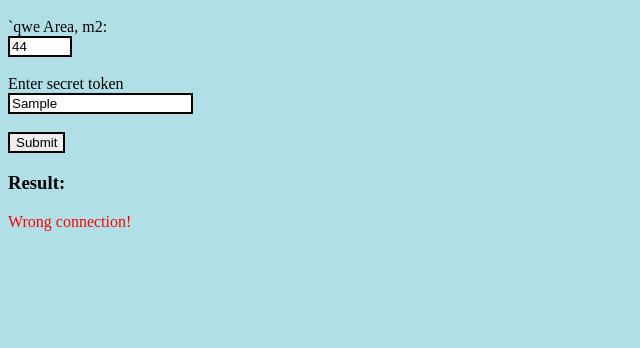
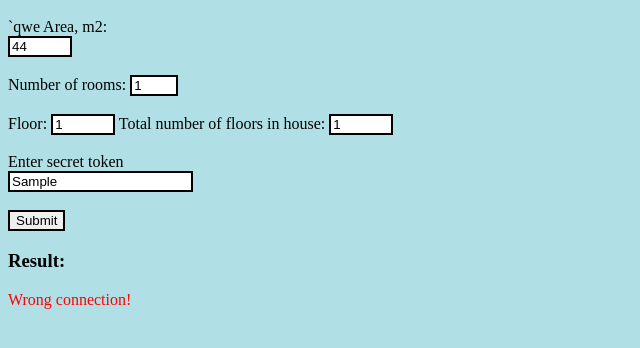
Before and after one commit to Lizochek/pabd24, a plain HTML site: page web/index.html in a window 1280 px wide. Both pictures are taken after typing "Sample" into the empty fields and a click on the input "Submit". Shown: the part 48-396 px from the top of the page, without its empty margins (0-640 px from the left). Drawn offline with Linux system fonts and the light colour scheme; no server answers.

Commit message:
change index.html

```diff
--- a/web/index.html
+++ b/web/index.html
@@ -26,6 +26,16 @@ input:valid {
 <form>`qwe
   <label for="area">Area, m2:</label><br>
   <input type="number" id="area" name="area" required min="1" max="100" value="44"><br><br>
+
+   <label for="rooms">Number of rooms:</label>
+  <input type="number" id="rooms" name="rooms" required min="1" max="3" value="1"><br><br>
+
+  <label for="floor">Floor:</label>
+  <input type="number" id="floor" name="floor" required min="1" max="100" value="1">
+
+  <label for="floors">Total number of floors in house:</label>
+  <input type="number" id="floors" name="floors" required min="1" max="100" value="1"><br><br>
+
   <label for="token">Enter secret token</label><br>
   <input type="string" id="token" name="token" required><br><br>
   <input type="submit" value="Submit" id="submit_btn" >
@@ -52,7 +62,10 @@ input:valid {
       console.log("Valid!");
     }
     let warn = "Wrong connection!";
-    let house_params = {total_meters: area.value};
+    let house_params = {total_meters: area.value,
+    rooms_count: rooms.value,
+    floor: floor.value,
+    floors_count: floors.value };
     postJSON(house_params, token.value).then((response) => {
       const price = response['price'];
       result.innerHTML = price;
```
Also changed, not shown: 1 other file.
